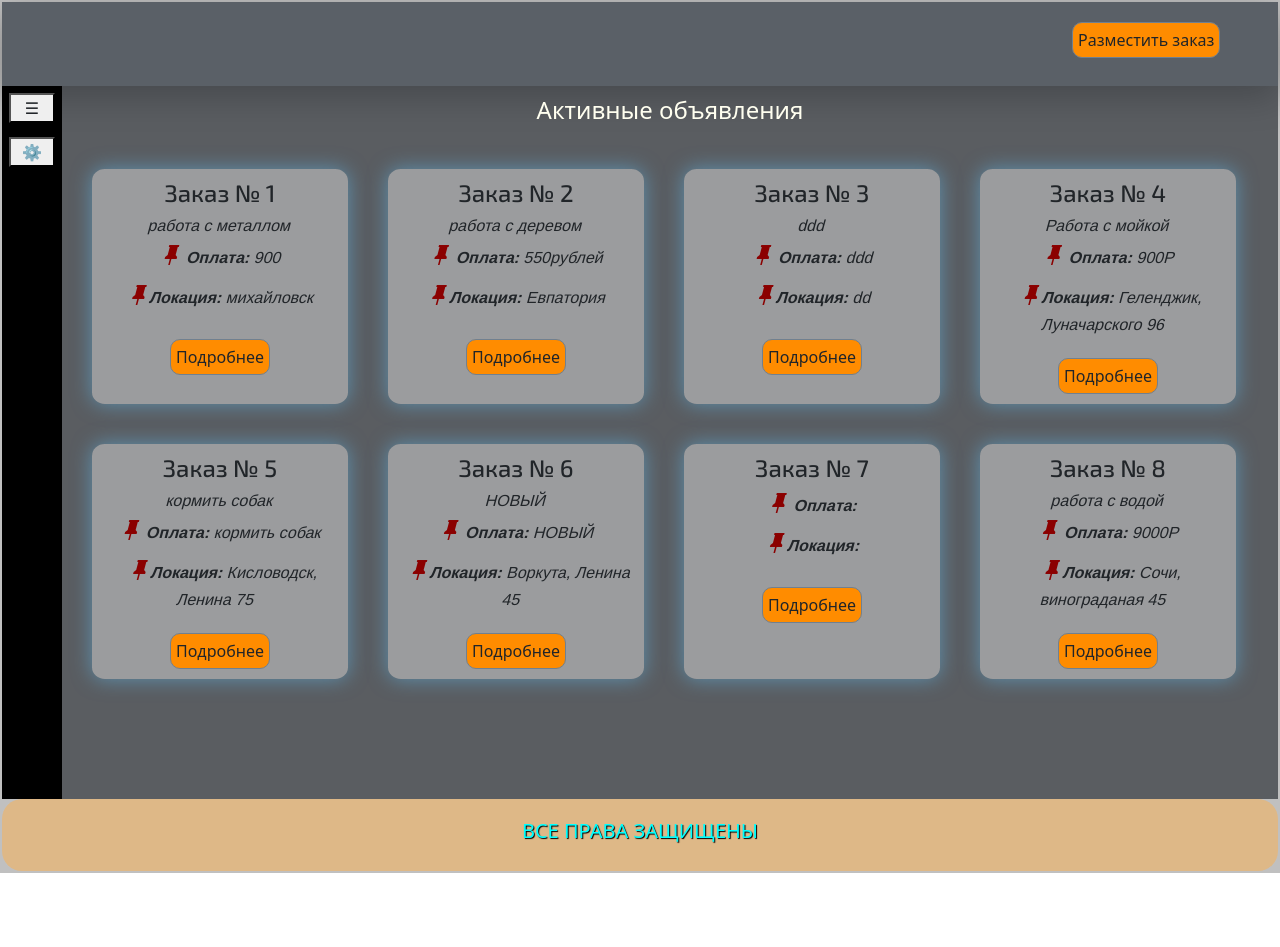
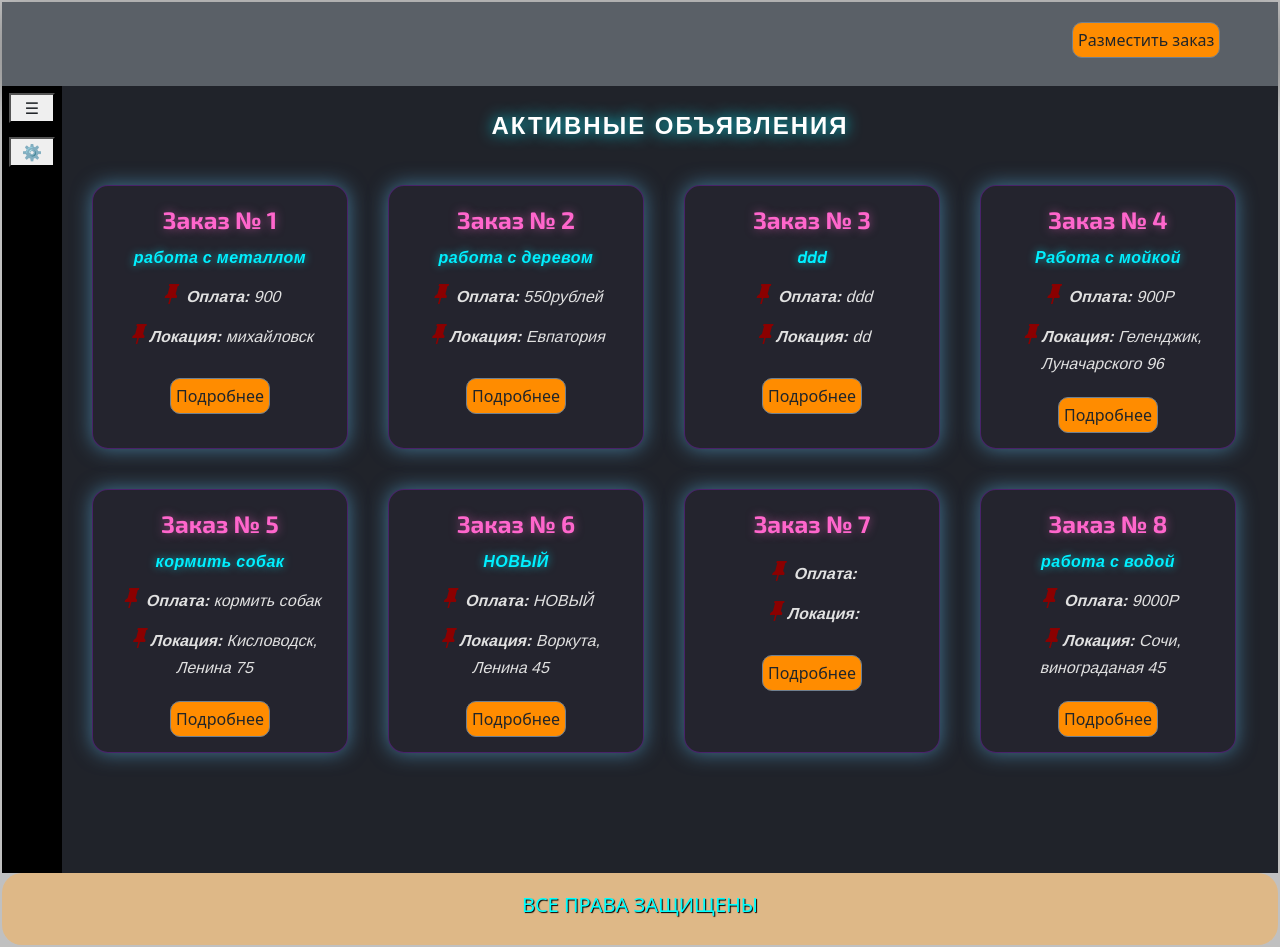
Before and after one commit to nightmare-lgtm/open-tasks, a Nuxt app in the folder nuxt-home/: page / in a window 1280 px wide. Before the commit the page ends 873 px from the top, so only its background shows below. Built offline with nearby package versions, Linux system fonts and the light colour scheme; data requests are answered from the project's data file; a web font is replaced by a local one.

Commit message:
refactor: стилизация

```diff
--- a/nuxt-home/app/components/Main/Card.vue
+++ b/nuxt-home/app/components/Main/Card.vue
@@ -22,7 +22,7 @@ function handleClickMore(){
 <div class="task-card">
     <h4 class="text-center">Заказ № {{ props.numberTask }} </h4>
     <div class="card-title">
-        <h6 class="text-center">{{ props.name }}</h6>
+        <h6 class="text-center main-head">{{ props.name }}</h6>
         <h6 class="text-center">
             <v-icon class="pin-ico mb-2">mdi-pin</v-icon>
             <span class="bold"> Оплата:</span> {{ props.price }}
@@ -44,33 +44,49 @@ function handleClickMore(){
 @import url('https://fonts.googleapis.com/css2?family=Exo+2:ital,wght@1,500&display=swap');
 @import url('https://fonts.googleapis.com/css2?family=Chakra+Petch:ital,wght@0,400;1,400;1,500&display=swap');
 
-.task-card{
-    background-color: rgba(220, 220, 220,0.5);
+.task-card {
+    background: #24242e;
     width: 20vw;
     height: auto;
     margin: 20px;
-    padding: 10px;
-    border-radius: 5%;
+    padding: 15px;
+    border-radius: 16px;
+    border: 1px solid rgba(160, 32, 240, 0.3);
     box-shadow: 0 0 20px rgba(100, 200, 255, 0.5);
 }
-h4{
+
+h4 {
  font-family: 'Exo 2', sans-serif;
+ color: #ff66cc;
+ text-shadow: 0 0 10px rgba(255, 102, 204, 0.5);
+  font-weight: bold;
+  padding: 5px;
 }
 
-h6{
-     /* font-family: 'Chakra Petch', sans-serif;
-       transform: skewX(-10deg); */
-      font-family: 'Oxanium', sans-serif;
-      transform: skewX(-15deg);
+h6 {
+  font-family: 'Oxanium', sans-serif;
+  transform: skewX(-15deg);
+  color: #E0E0E0;
+  font-weight: 400;
 }
 
-.bold{
-    font-weight: 700;
+.main-head {
+  font-family: 'Chakra Petch', sans-serif;
+  font-style: italic;
+  color: #00f0ff;
+  text-shadow: 0 0 8px rgba(0, 240, 255, 0.6);
+  font-weight: 700;
+  transform: none;
+  margin-bottom: 15px;
+  letter-spacing: 0.5px;
+}
+
+.bold {
+ font-weight: 700;
 }
 
 .pin-ico{
     color:darkred;
     /* transform: skewX(-8deg); */
 }
-
 </style>
--- a/nuxt-home/app/pages/index.vue
+++ b/nuxt-home/app/pages/index.vue
@@ -32,7 +32,7 @@ function openCard(taskNumber:number){
 
 <template>
     <div class="main-page">
-        <h4 class="text-center ">Активные объявления</h4>
+        <h4 class="text-center active-task-head mt-3">Активные объявления</h4>
         <div class="card-block mt-4">
             <Card v-for="(titleCard,idx) in allTasks"
                 :name = titleCard.title
@@ -47,16 +47,27 @@ function openCard(taskNumber:number){
 </template>
 
 <style scoped>
-.main-page{
-    background-color:rgba(47, 52, 58, 0.7);
+.main-page {
+  background-color: #20232A;
     padding: 10px 10px 100px 10px;
 }
-.all-users{
+
+.active-task-head {
+  font-family: 'Oxanium', sans-serif;
+  font-weight: 700;
+  font-size: 1.5rem;
+  color: #ffffff;
+  text-transform: uppercase;
+  letter-spacing: 2px;
+  text-shadow: 0 0 15px rgba(0, 240, 255, 0.9);
+}
+
+.all-users {
     display: flex;
     background-color: red;
     padding: 400px;
 }
-h4{
+h4 {
    color:rgba(255, 255, 240,1)
 }
 .card-block{
@@ -66,5 +77,4 @@ h4{
 .card-block-title{
   text-align: center;
 }
-
 </style>
```
Also changed, not shown: nuxt-home/app/layouts/default.vue (+4 -5 lines).
